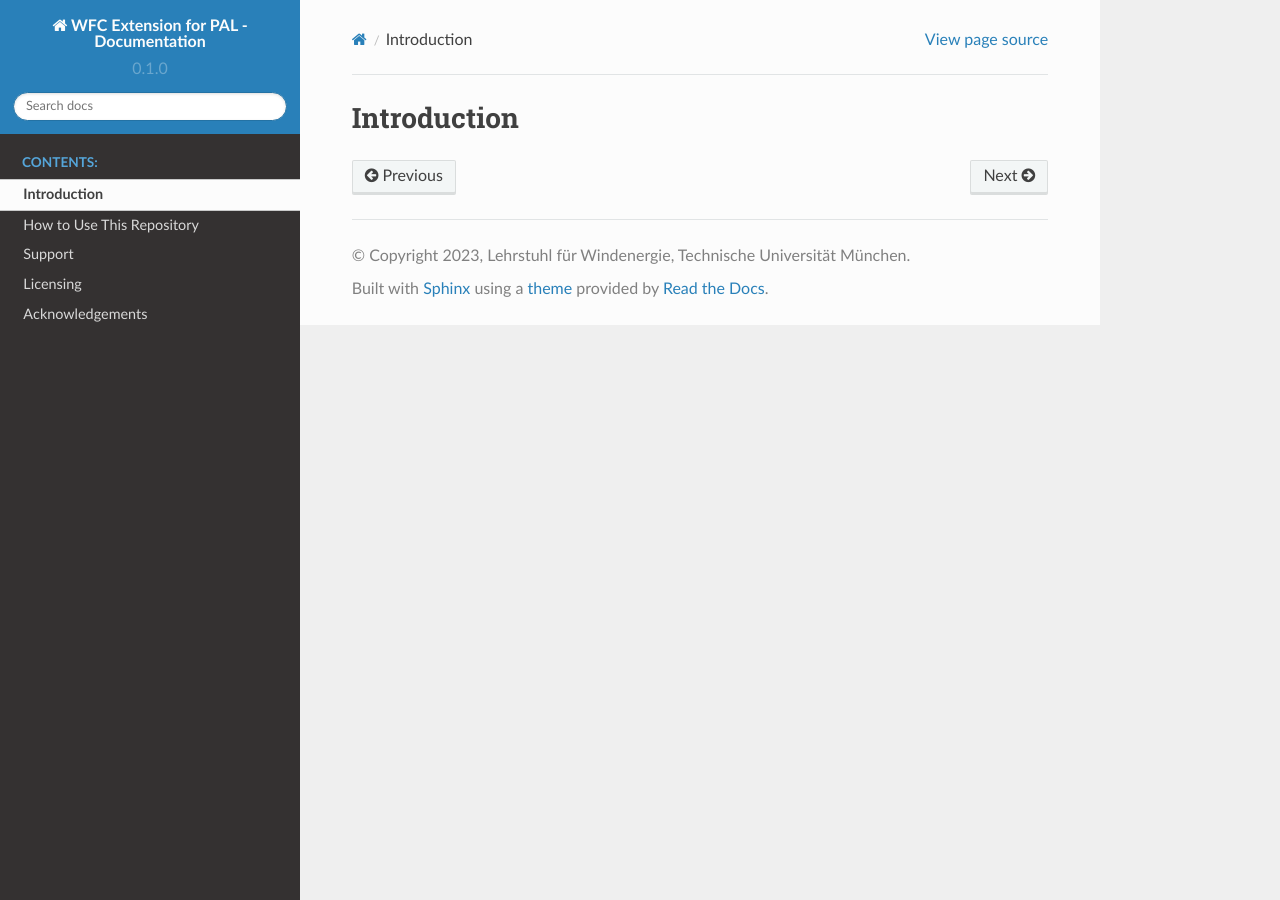
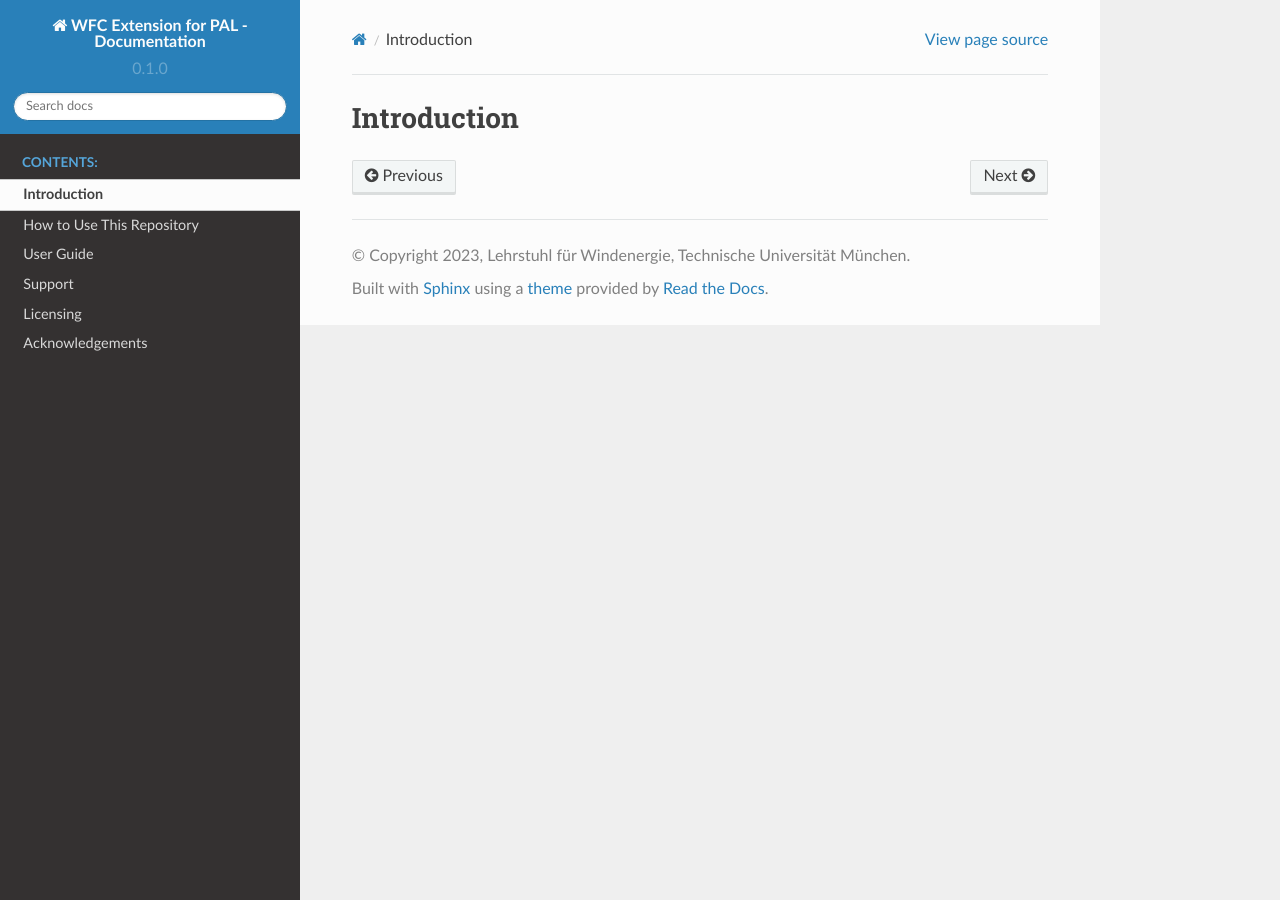
Before and after one commit to TUMLWE/wfc, a Sphinx documentation site: the page built from docs/introduction.rst, in a window 1280 px wide. Built offline with Sphinx 7.4.7 and the Read the Docs theme 2.0.0, drawn with Linux system fonts in a browser that asks for light colours; pages that are not in the unit, such as notebooks, are missing from menus.

Commit message:
docs update

```diff
--- a/docs/index.rst
+++ b/docs/index.rst
@@ -7,8 +7,8 @@ PAL documentation
    :caption: Contents:
 
    introduction
-   requirements
    howtouse
+   user_guide
    support
    licensing
    acknowledgements
--- /dev/null
+++ b/docs/user_guide.rst
@@ -0,0 +1,2 @@
+User Guide
+===================================
```
